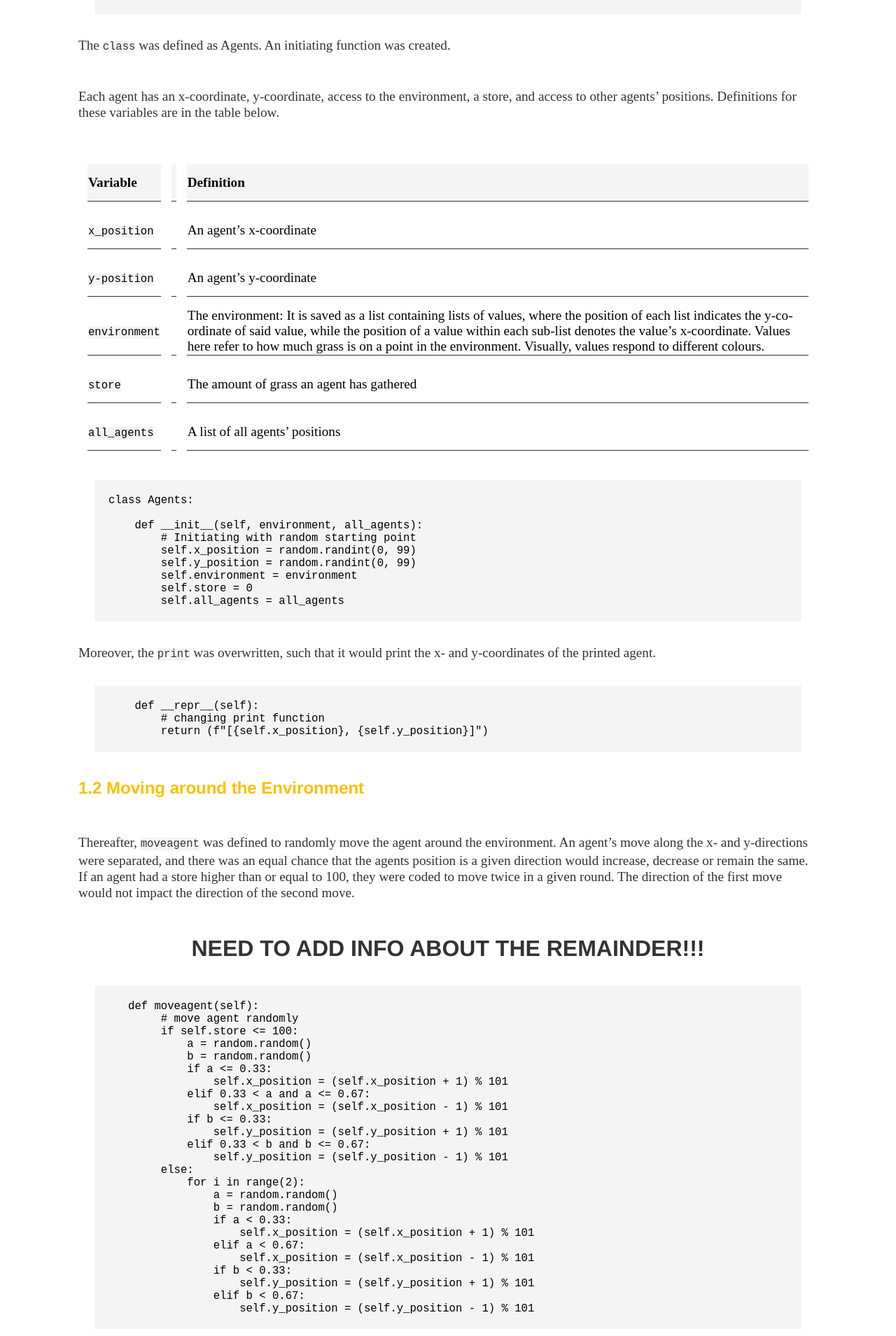
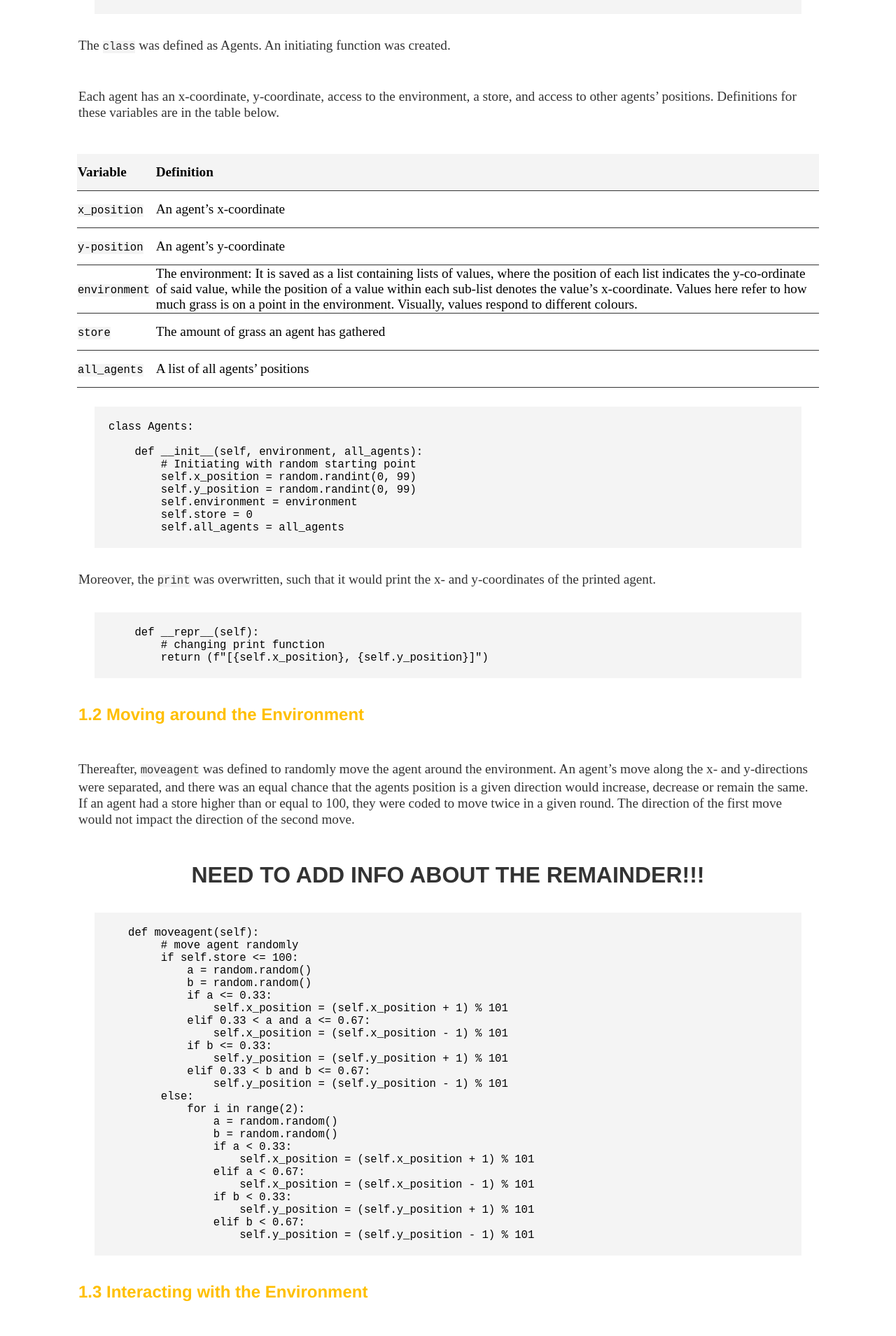
Before and after one commit to lena-kilian/lena-kilian.github.io, a Jekyll site: the page built from abm/index.md, in a window 1280 px wide. Shown: the part 756-2665 px from the top of the page at 70% size. Built offline with Jekyll 4.4.1, drawn with Linux system fonts in a browser that asks for light colours; our own code applies the rules of GitHub Pages for plain Markdown files.

Commit message:
Update main.css

```diff
--- a/css/main.css
+++ b/css/main.css
@@ -147,7 +147,7 @@ table {
     text-align: left;
     padding: 14px;
     border-collapse: separate;
-    border-spacing: 15px;
+    border-spacing: 0px;
 }
 
 th, td {
```
